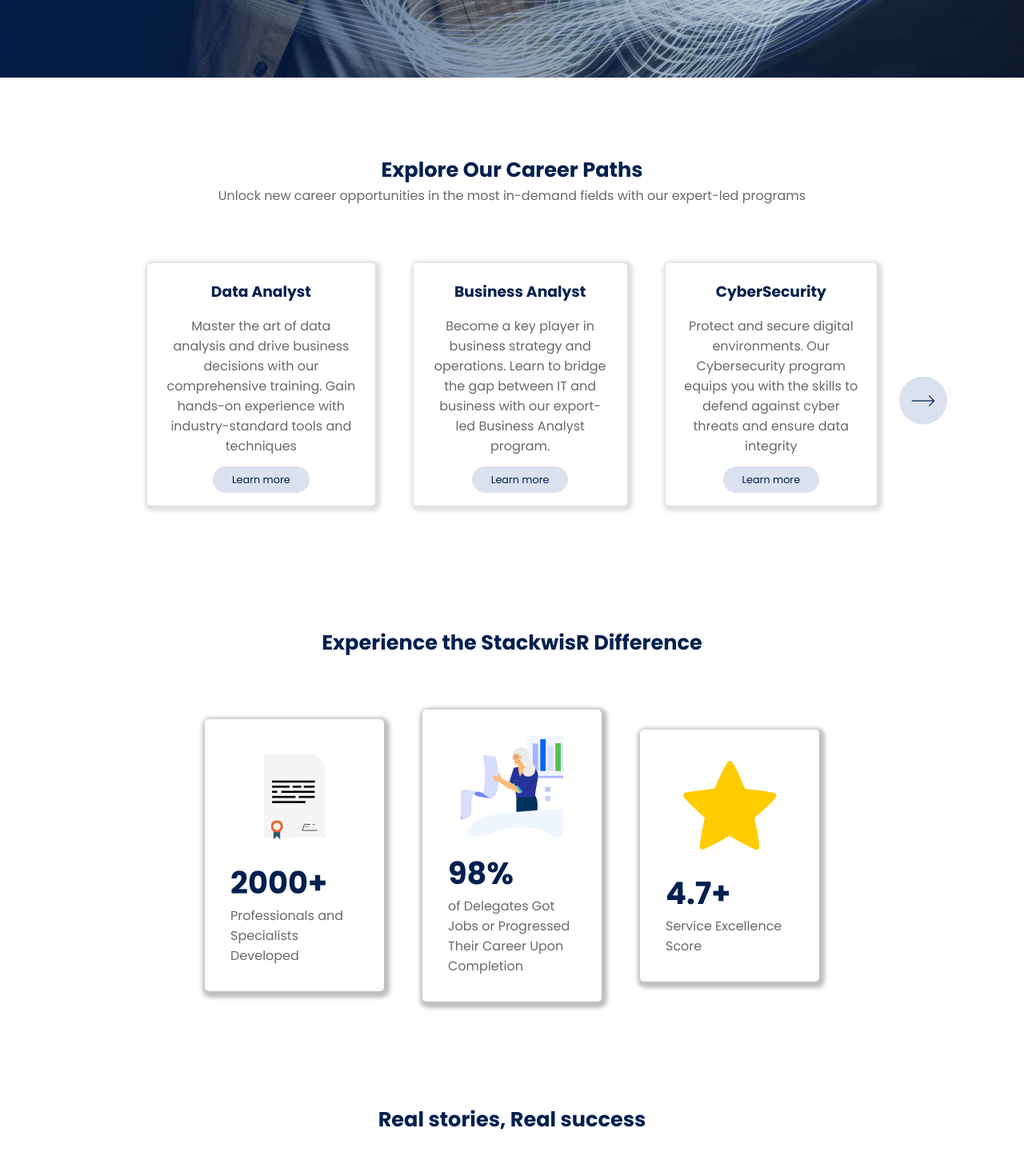
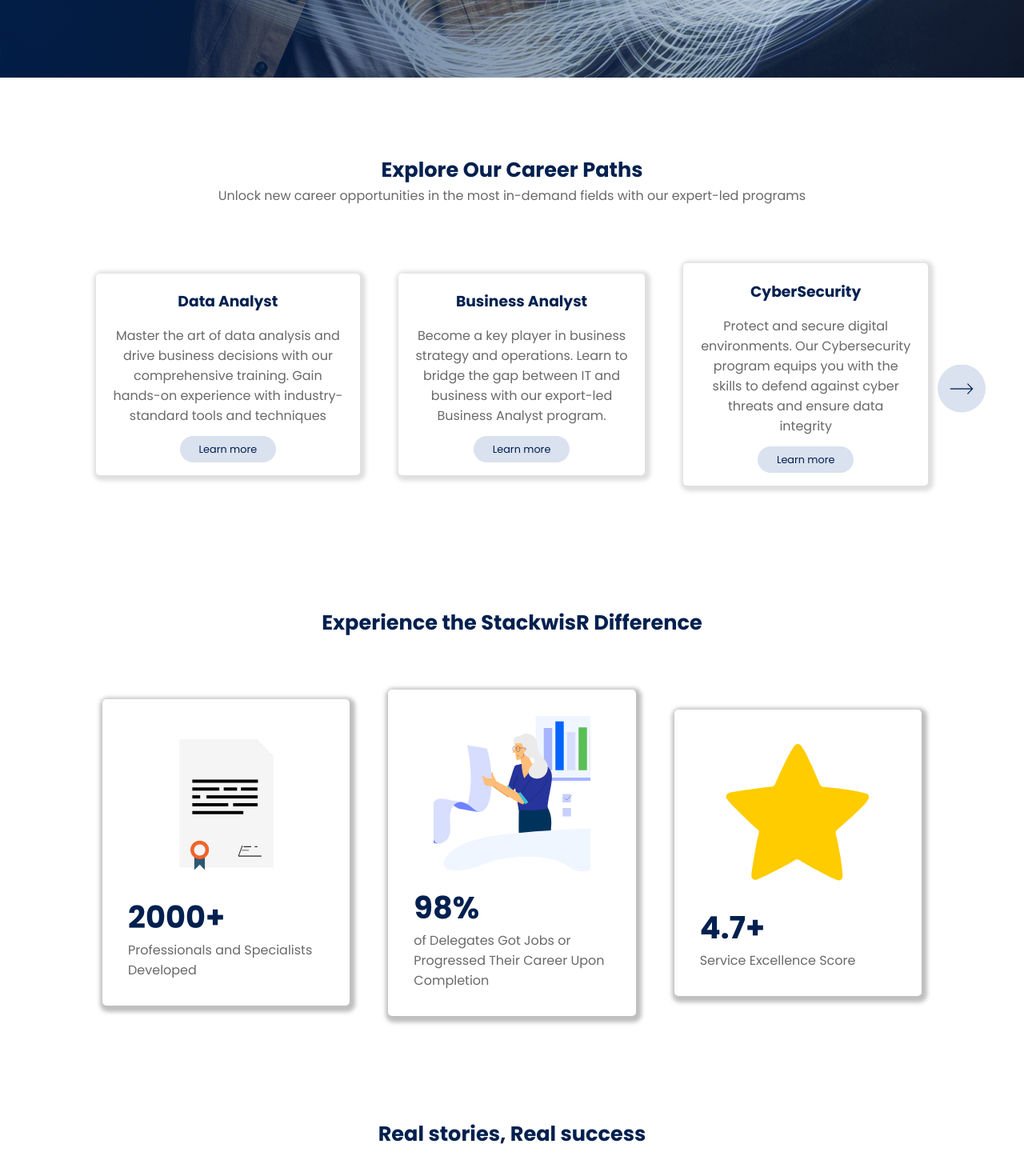
Before and after one commit to Ehiremengold/Career-Launchpad-Landing-Page, a React (Vite) app: page / in a window 1280 px wide. Shown: the part 607-2072 px from the top of the page at 80% size. Built offline with nearby package versions, Linux system fonts and the light colour scheme; no server answers.

Commit message:
increasing section widths

```diff
--- a/src/pages/Home/Home.css
+++ b/src/pages/Home/Home.css
@@ -119,7 +119,7 @@
 @media (min-width: 1024px) {
   .more-paths {
     position: absolute;
-    right: 6rem;
+    right: 3rem;
     top: 60%;
     transform: translateY(0=-50%, 50%);
     height: 60px;
@@ -148,7 +148,7 @@
 
 @media (min-width: 1024px) {
   .wrapper {
-    width: 75%;
+    width: 85%;
   }
 }
 @media (max-width: 768px) {
@@ -220,7 +220,7 @@
 
 .wwd-d-flex {
   display: flex;
-  width: 80%;
+  width: 85%;
   align-items: center;
   margin-top: 4rem;
   margin-inline: auto;
@@ -229,7 +229,7 @@
 
 @media (min-width: 1024px) {
   .wwd-d-flex {
-    width: 60%;
+    width: 80%;
   }
 }
 
```
